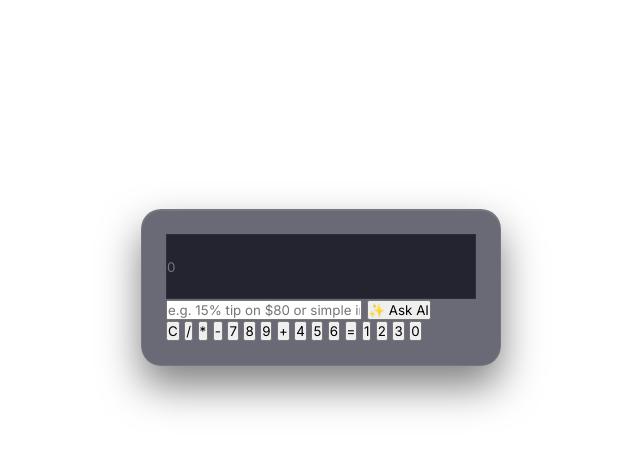
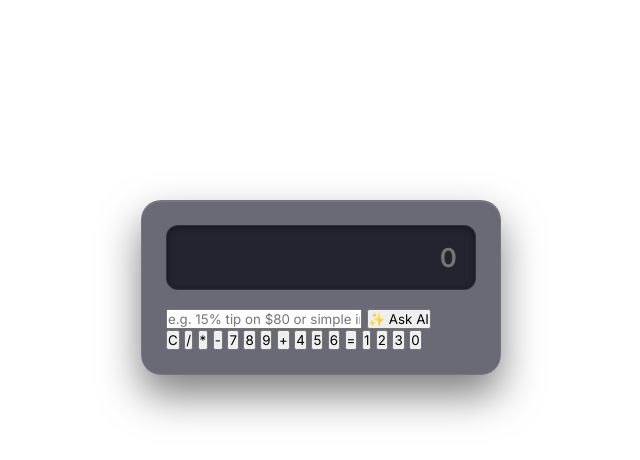
Before and after one commit to TheHimanshuMishraXD/Ai-based-calculator, a Flask app: page / in a window 1280 px wide. Shown: the part 132-592 px from the top of the page, without its empty margins (319-959 px from the left). Run offline with Flask 3, Linux system fonts and the light colour scheme.

Commit message:
Auto-update calculator: 2026-10-19 14:04:15

```diff
--- a/static/calc.css
+++ b/static/calc.css
@@ -33,4 +33,13 @@ body {
     height: 65px;
     background: rgba(24,24,37,0.85);
     border: 1px solid rgba(255,255,255,0.05);
+    border-radius: 12px;
+    color: #38bdf8;
+    font-size: 26px;
+    font-weight: 600;
+    text-align: right;
+    padding: 12px 18px;
+    margin-bottom: 18px;
+    outline: none;
+    box-shadow: inset 0 2px 6px rgba(0,0,0,0.4);
 }
```
